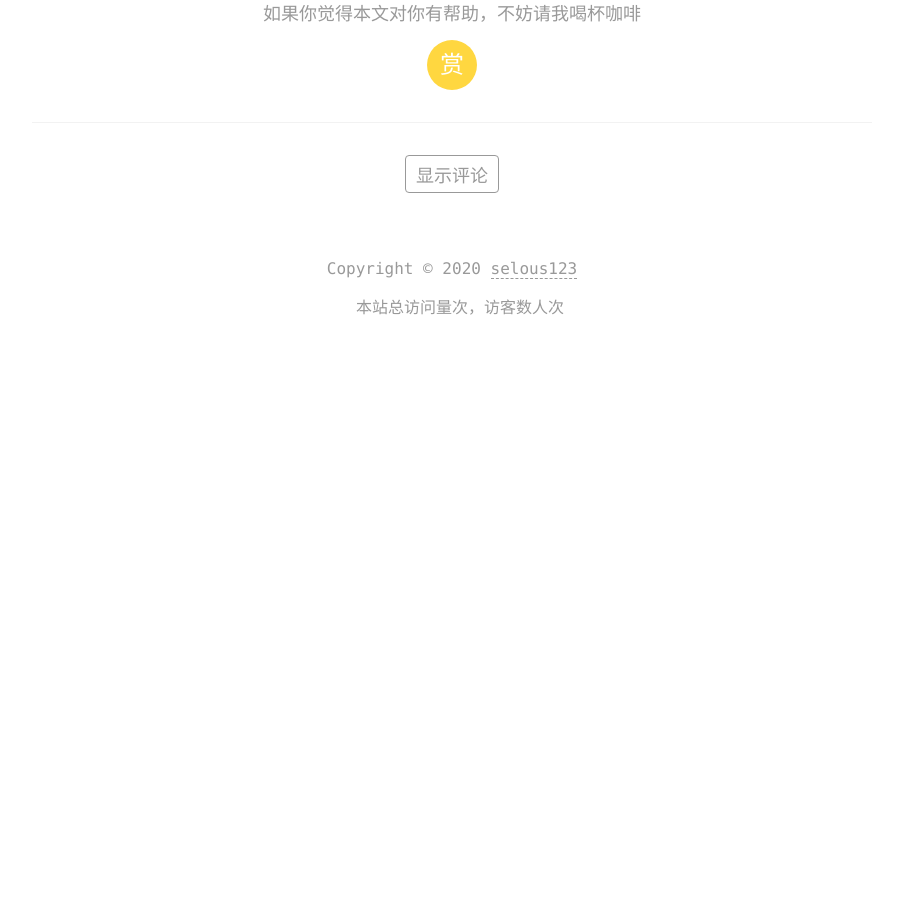
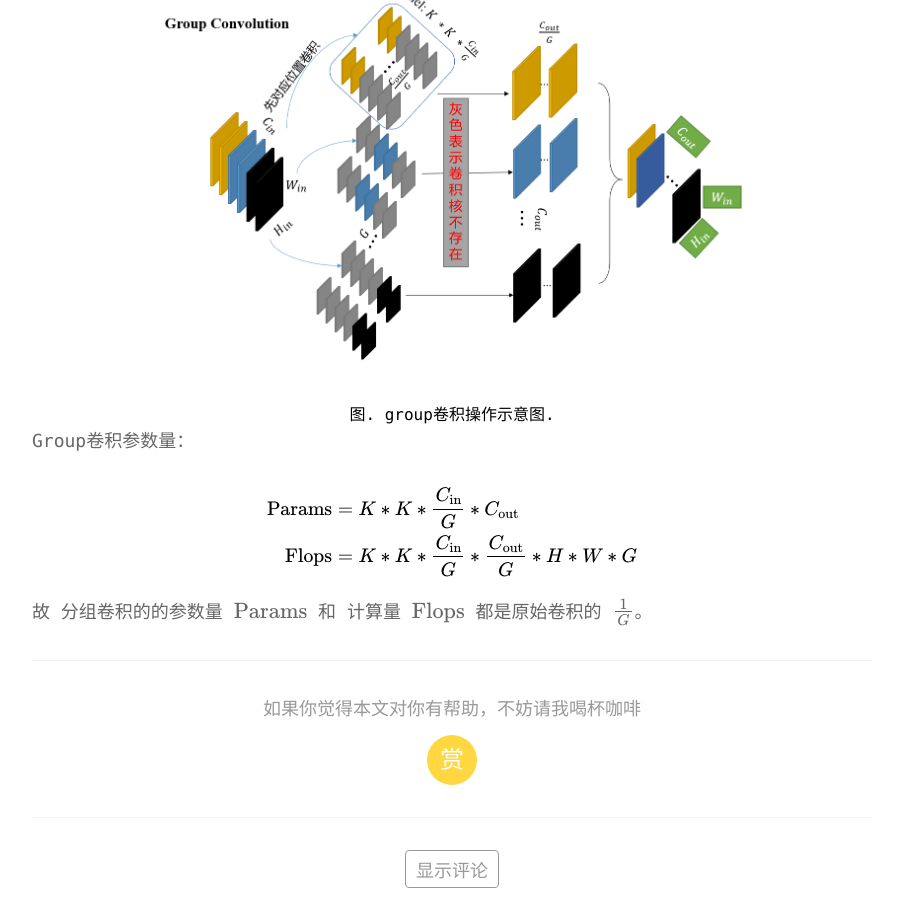
Before and after one commit to selous123/selous123.github.io, a Jekyll site: the page built from _posts/2020-03-19-卷积Conv操作总结.md, in a window 1280 px wide and 900 px high, scrolled down 6054 px. Shown: the whole window, without its empty margins (188-1091 px from the left). Built offline with Jekyll 4.4.1, drawn with Linux system fonts in a browser that asks for light colours; formulas are drawn with MathJax 3; a script that is not in the unit is left out; comment, search, counter and statistics services are not loaded; before the commit the page ends 6408 px from its top, so only the background shows below that; some of the changed text lies outside the part shown.

Commit message:
增加group卷积介绍

```diff
--- a/_posts/2020-03-19-卷积Conv操作总结.md
+++ b/_posts/2020-03-19-卷积Conv操作总结.md
@@ -134,3 +134,18 @@ $$
 
 
 ### 6. Group 分组卷积
+
+<center><img src="https://selous123.github.io/assets/img/blog-conv/gconv.png" width="70%" height="auto"/>
+
+<span>图. group卷积操作示意图.</span></center>
+
+Group卷积参数量：
+
+$$
+\begin{aligned}
+\text{Params} &= K * K * \frac{C_\text{in}}{G} * C_\text{out} \\
+\text{Flops} &= K * K * \frac{C_\text{in}}{G} * \frac{C_\text{out}}{G} * H * W * G
+\end{aligned}
+$$
+
+故 分组卷积的的参数量 $\text{Params}$ 和 计算量 $\text{Flops}$ 都是原始卷积的 $\frac{1}{G}$。
```
Also changed, not shown: assets/img/blog-conv/gconv.png (added).
